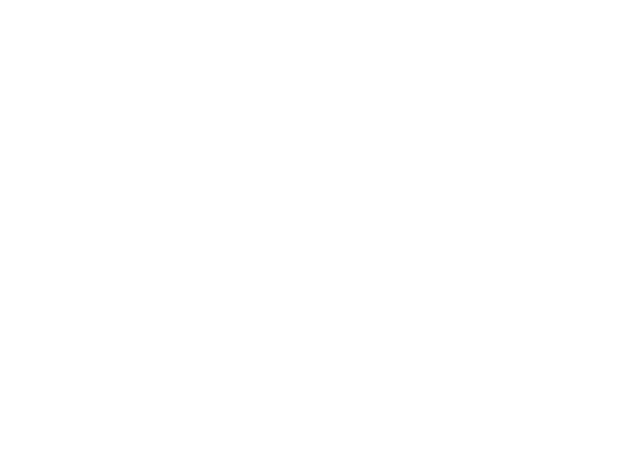
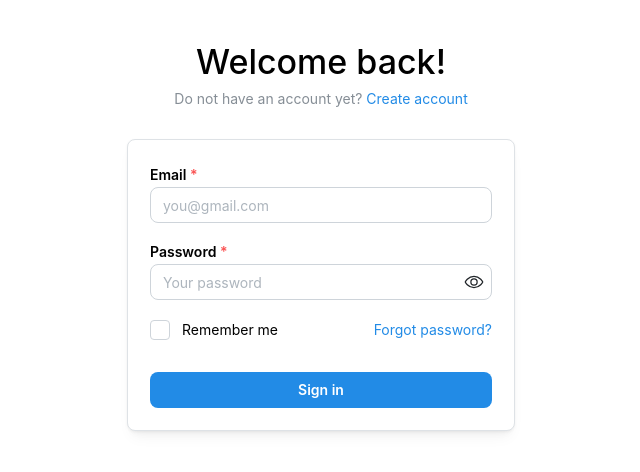
Before and after one commit to RachealMilele123/Admin_FrontEnd, a React (Vite) app: page /admin-dashboard in a window 1280 px wide. Before the commit this address had no page. Shown: the top 472 px of the page, without its empty margins (319-959 px from the left). Built offline with nearby package versions, Linux system fonts and the light colour scheme.

Commit message:
addend the login end point

```diff
--- a/src/App.jsx
+++ b/src/App.jsx
@@ -15,7 +15,7 @@
       <Router>
         <Routes>
           {/* DEFAULT HOME PAGE */}
-          <Route path="/" element={<Login />} />
+          <Route path="/admin-dashboard" element={<Login />} />
 
           {/* ADMIN LOGIN */}
           <Route path="/admin-login" element={<AdminLogin />} />
--- a/src/Auth/Login.jsx
+++ b/src/Auth/Login.jsx
@@ -1,3 +1,6 @@
+import { useState } from "react";
+import { useNavigate } from "react-router-dom";
+
 import {
   Anchor,
   Button,
@@ -9,34 +12,129 @@
   Text,
   TextInput,
   Title,
-} from '@mantine/core';
-import classes from './AuthenticationTitle.module.css';
+  Loader,
+} from "@mantine/core";
 
-const Login = () => {
+import classes from "./AuthenticationTitle.module.css";
+
+function Login() {
+  const [email, setEmail] = useState("");
+  const [password, setPassword] = useState("");
+  const [loading, setLoading] = useState(false);
+  const [error, setError] = useState("");
+
+  const navigate = useNavigate();
+
+  const handleLogin = async () => {
+    setError("");
+
+    if (!email || !password) {
+      setError("Please fill in all fields");
+      return;
+    }
+
+    setLoading(true);
+
+    try {
+      const res = await fetch(
+        "http://localhost:8000/api/admin/login",
+        {
+          method: "POST",
+          headers: {
+            "Content-Type": "application/json",
+          },
+          body: JSON.stringify({ email, password }),
+        }
+      );
+
+      const data = await res.json();
+
+      console.log(data);
+
+      if (!res.ok) {
+        setError(data.error || "Login failed");
+        return;
+      }
+
+      // Save token
+      localStorage.setItem("token", data.token);
+
+      // Navigate to dashboard
+      navigate("/admin/dashboard");
+
+    } catch (err) {
+      console.error(err);
+      setError("Server error. Please try again.");
+    } finally {
+      setLoading(false);
+    }
+  };
+
   return (
     <Container size={420} my={40}>
       <Title ta="center" className={classes.title}>
         Welcome back!
       </Title>
 
-      <Text className={classes.subtitle}>
-        Do not have an account yet? <Anchor>Create account</Anchor>
+      <Text ta="center" c="dimmed" size="sm" mt={5}>
+        Do not have an account yet?{" "}
+        <Anchor
+          size="sm"
+          style={{ cursor: "pointer" }}
+          onClick={() => navigate("/register")}
+        >
+          Create account
+        </Anchor>
       </Text>
 
       <Paper withBorder shadow="sm" p={22} mt={30} radius="md">
-        <TextInput label="Email" placeholder="you@gmail.com" required radius="md" />
-        <PasswordInput label="Password" placeholder="Your password" required mt="md" radius="md" />
+
+        {error && (
+          <Text c="red" size="sm" mb="md">
+            {error}
+          </Text>
+        )}
+
+        <TextInput
+          label="Email"
+          placeholder="you@gmail.com"
+          required
+          radius="md"
+          value={email}
+          onChange={(e) => setEmail(e.target.value)}
+        />
+
+        <PasswordInput
+          label="Password"
+          placeholder="Your password"
+          required
+          mt="md"
+          radius="md"
+          value={password}
+          onChange={(e) => setPassword(e.target.value)}
+        />
+
         <Group justify="space-between" mt="lg">
           <Checkbox label="Remember me" />
+
           <Anchor component="button" size="sm">
             Forgot password?
           </Anchor>
         </Group>
-        <Button fullWidth mt="xl" radius="md">
-          Sign in
+
+        <Button
+          fullWidth
+          mt="xl"
+          radius="md"
+          onClick={handleLogin}
+          disabled={loading}
+        >
+          {loading ? <Loader size="sm" color="white" /> : "Sign in"}
         </Button>
+
       </Paper>
     </Container>
   );
 }
+
 export default Login;
```
